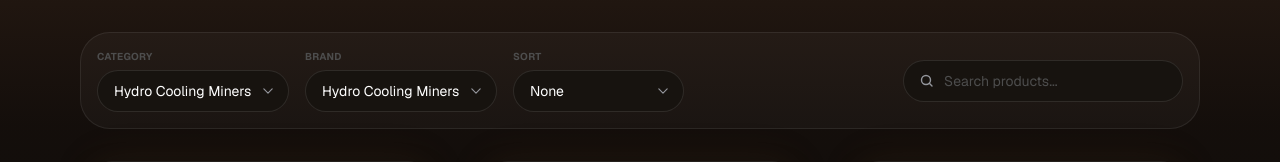
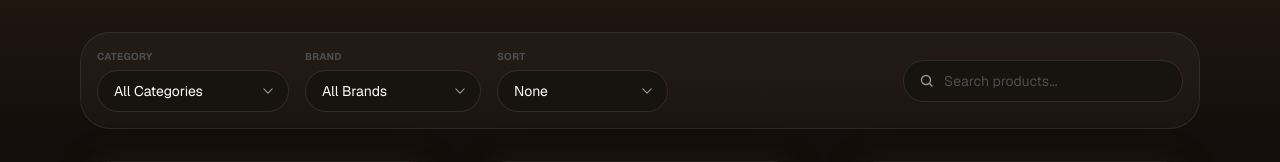
Before and after one commit to AmanMarakkar/qubite-c, a React (Vite) app: page /asic-machines in a window 1280 px wide. Shown: the part 780-942 px from the top of the page. Built offline with nearby package versions, Linux system fonts and the light colour scheme; a web font is replaced by a local one.

Commit message:
explore button issue and search bar fix

```diff
--- a/src/features/asic-machines/components/ProductsSection.tsx
+++ b/src/features/asic-machines/components/ProductsSection.tsx
@@ -1,3 +1,4 @@
+import { useMemo, useState } from 'react'
 import { Container } from '@/components/Container'
 import { Reveal } from '@/components/Reveal'
 import { WHATSAPP_LINK } from '@/lib/links'
@@ -10,6 +11,10 @@ import {
   WhatsAppIcon,
 } from './icons'
 
+type Category = 'Air Cooling Miners' | 'Hydro Cooling Miners' | 'Immersion Miners'
+type Brand = 'MicroBT' | 'Bitmain'
+type SortOption = 'None' | 'Price: Low to High' | 'Price: High to Low' | 'Hashrate'
+
 interface Product {
   title: string
   tag: string
@@ -21,6 +26,8 @@ interface Product {
   dailyProfit: string
   payback: string
   media: { type: 'image' | 'video'; src: string }
+  category: Category
+  brand: Brand
 }
 
 const baseProducts: Product[] = [
@@ -35,6 +42,8 @@ const baseProducts: Product[] = [
     dailyProfit: '+$3.92',
     payback: '954d',
     media: { type: 'image', src: '/asic/media/photo.png' },
+    category: 'Air Cooling Miners',
+    brand: 'MicroBT',
   },
   {
     title: 'Bitmain Antminer S21 XP (270TH)',
@@ -47,6 +56,8 @@ const baseProducts: Product[] = [
     dailyProfit: '+$8.10',
     payback: '839d',
     media: { type: 'video', src: '/asic/media/video-1.webm' },
+    category: 'Hydro Cooling Miners',
+    brand: 'Bitmain',
   },
   {
     title: 'Bitmain Antminer S21 Pro+ (234TH)',
@@ -59,10 +70,17 @@ const baseProducts: Product[] = [
     dailyProfit: '+$11.20',
     payback: '795d',
     media: { type: 'video', src: '/asic/media/video-2.webm' },
+    category: 'Immersion Miners',
+    brand: 'Bitmain',
   },
 ]
 
 const products: Product[] = [...baseProducts, ...baseProducts, ...baseProducts]
+
+function parseLeadingNumber(value: string): number {
+  const match = value.replace(/,/g, '').match(/[\d.]+/)
+  return match ? parseFloat(match[0]) : 0
+}
 
 const cardFont = { fontFamily: 'Inter, system-ui, sans-serif' }
 
@@ -237,6 +255,33 @@ function ProductCard({ product, delay }: { product: Product; delay: number }) {
 }
 
 export function ProductsSection() {
+  const [category, setCategory] = useState<Category | 'All'>('All')
+  const [brand, setBrand] = useState<Brand | 'All'>('All')
+  const [sort, setSort] = useState<SortOption>('None')
+  const [query, setQuery] = useState('')
+
+  const filteredProducts = useMemo(() => {
+    const q = query.trim().toLowerCase()
+    const result = products.filter((product) => {
+      if (category !== 'All' && product.category !== category) return false
+      if (brand !== 'All' && product.brand !== brand) return false
+      if (q && !product.title.toLowerCase().includes(q) && !product.brand.toLowerCase().includes(q)) {
+        return false
+      }
+      return true
+    })
+
+    if (sort === 'Price: Low to High') {
+      result.sort((a, b) => parseLeadingNumber(a.price) - parseLeadingNumber(b.price))
+    } else if (sort === 'Price: High to Low') {
+      result.sort((a, b) => parseLeadingNumber(b.price) - parseLeadingNumber(a.price))
+    } else if (sort === 'Hashrate') {
+      result.sort((a, b) => parseLeadingNumber(b.hashrate) - parseLeadingNumber(a.hashrate))
+    }
+
+    return result
+  }, [category, brand, sort, query])
+
   return (
     <section className="relative overflow-hidden bg-bg">
       <div
@@ -262,10 +307,15 @@ export function ProductsSection() {
               <label className="flex flex-col gap-1.5">
                 <span className="text-[10px] font-bold tracking-wide text-text-faint uppercase">Category</span>
                 <div className="relative">
-                  <select className="w-full min-w-44 cursor-pointer appearance-none rounded-full border border-[rgba(255,255,255,0.1)] bg-[#17130f] py-2.5 pr-9 pl-4 text-sm text-white focus:border-accent-cyan/40 focus:outline-none">
-                    <option>Hydro Cooling Miners</option>
-                    <option>Air Cooling Miners</option>
-                    <option>Immersion Miners</option>
+                  <select
+                    value={category}
+                    onChange={(e) => setCategory(e.target.value as Category | 'All')}
+                    className="w-full min-w-44 cursor-pointer appearance-none rounded-full border border-[rgba(255,255,255,0.1)] bg-[#17130f] py-2.5 pr-9 pl-4 text-sm text-white focus:border-accent-cyan/40 focus:outline-none"
+                  >
+                    <option value="All">All Categories</option>
+                    <option value="Hydro Cooling Miners">Hydro Cooling Miners</option>
+                    <option value="Air Cooling Miners">Air Cooling Miners</option>
+                    <option value="Immersion Miners">Immersion Miners</option>
                   </select>
                   <ChevronDownIcon className="pointer-events-none absolute top-1/2 right-4 size-2.5 -translate-y-1/2 text-text-subtle" />
                 </div>
@@ -274,10 +324,14 @@ export function ProductsSection() {
               <label className="flex flex-col gap-1.5">
                 <span className="text-[10px] font-bold tracking-wide text-text-faint uppercase">Brand</span>
                 <div className="relative">
-                  <select className="w-full min-w-44 cursor-pointer appearance-none rounded-full border border-[rgba(255,255,255,0.1)] bg-[#17130f] py-2.5 pr-9 pl-4 text-sm text-white focus:border-accent-cyan/40 focus:outline-none">
-                    <option>Hydro Cooling Miners</option>
-                    <option>MicroBT</option>
-                    <option>Bitmain</option>
+                  <select
+                    value={brand}
+                    onChange={(e) => setBrand(e.target.value as Brand | 'All')}
+                    className="w-full min-w-44 cursor-pointer appearance-none rounded-full border border-[rgba(255,255,255,0.1)] bg-[#17130f] py-2.5 pr-9 pl-4 text-sm text-white focus:border-accent-cyan/40 focus:outline-none"
+                  >
+                    <option value="All">All Brands</option>
+                    <option value="MicroBT">MicroBT</option>
+                    <option value="Bitmain">Bitmain</option>
                   </select>
                   <ChevronDownIcon className="pointer-events-none absolute top-1/2 right-4 size-2.5 -translate-y-1/2 text-text-subtle" />
                 </div>
@@ -286,11 +340,15 @@ export function ProductsSection() {
               <label className="flex flex-col gap-1.5">
                 <span className="text-[10px] font-bold tracking-wide text-text-faint uppercase">Sort</span>
                 <div className="relative">
-                  <select className="w-full min-w-32 cursor-pointer appearance-none rounded-full border border-[rgba(255,255,255,0.1)] bg-[#17130f] py-2.5 pr-9 pl-4 text-sm text-white focus:border-accent-cyan/40 focus:outline-none">
-                    <option>None</option>
-                    <option>Price: Low to High</option>
-                    <option>Price: High to Low</option>
-                    <option>Hashrate</option>
+                  <select
+                    value={sort}
+                    onChange={(e) => setSort(e.target.value as SortOption)}
+                    className="w-full min-w-32 cursor-pointer appearance-none rounded-full border border-[rgba(255,255,255,0.1)] bg-[#17130f] py-2.5 pr-9 pl-4 text-sm text-white focus:border-accent-cyan/40 focus:outline-none"
+                  >
+                    <option value="None">None</option>
+                    <option value="Price: Low to High">Price: Low to High</option>
+                    <option value="Price: High to Low">Price: High to Low</option>
+                    <option value="Hashrate">Hashrate</option>
                   </select>
                   <ChevronDownIcon className="pointer-events-none absolute top-1/2 right-4 size-2.5 -translate-y-1/2 text-text-subtle" />
                 </div>
@@ -301,6 +359,8 @@ export function ProductsSection() {
               <SearchIcon className="absolute top-1/2 left-4 size-4 -translate-y-1/2 text-text-subtle" />
               <input
                 type="text"
+                value={query}
+                onChange={(e) => setQuery(e.target.value)}
                 placeholder="Search products..."
                 className="w-full rounded-full border border-[rgba(255,255,255,0.1)] bg-[#17130f] py-2.5 pr-4 pl-10 text-sm text-white placeholder:text-text-faint focus:border-accent-cyan/40 focus:outline-none"
               />
@@ -308,11 +368,18 @@ export function ProductsSection() {
           </div>
         </Reveal>
 
-        <div className="grid grid-cols-1 justify-items-center gap-5 sm:grid-cols-2 lg:grid-cols-3">
-          {products.map((product, i) => (
-            <ProductCard key={`${product.title}-${i}`} product={product} delay={(i % 3) * 90} />
-          ))}
-        </div>
+        {filteredProducts.length > 0 ? (
+          <div className="grid grid-cols-1 justify-items-center gap-5 sm:grid-cols-2 lg:grid-cols-3">
+            {filteredProducts.map((product, i) => (
+              <ProductCard key={`${product.title}-${i}`} product={product} delay={(i % 3) * 90} />
+            ))}
+          </div>
+        ) : (
+          <div className="flex flex-col items-center gap-2 rounded-2xl border border-white/8 bg-white/3 py-16 text-center">
+            <p className="text-sm font-semibold text-white">No products match your filters</p>
+            <p className="text-xs text-text-subtle">Try a different category, brand, or search term.</p>
+          </div>
+        )}
       </Container>
     </section>
   )
--- a/src/features/home/components/CtaBanner.tsx
+++ b/src/features/home/components/CtaBanner.tsx
@@ -1,3 +1,4 @@
+import { Link } from 'react-router-dom'
 import { Reveal } from '@/components/Reveal'
 import { WHATSAPP_LINK } from '@/lib/links'
 
@@ -46,10 +47,10 @@ export function CtaBanner() {
               <HeadsetIcon />
               Talk to human
             </a>
-            <button type="button" className="deployment-cta-button deployment-cta-products">
+            <Link to="/asic-machines" className="deployment-cta-button deployment-cta-products">
               <ArrowIcon />
               Explore Products
-            </button>
+            </Link>
           </div>
         </div>
       </Reveal>
--- a/src/features/home/components/Hero.tsx
+++ b/src/features/home/components/Hero.tsx
@@ -1,3 +1,4 @@
+import { Link } from 'react-router-dom'
 import { Container } from '@/components/Container'
 import { WHATSAPP_LINK } from '@/lib/links'
 
@@ -55,13 +56,13 @@ export function Hero() {
               lifting a finger.
             </p>
             <div className="animate-fade-in-up flex flex-wrap items-center gap-3.5 pt-2" style={{ animationDelay: '240ms' }}>
-              <button
-                type="button"
+              <Link
+                to="/asic-machines"
                 className="inline-flex items-center gap-2 rounded-full border border-white/15 bg-black/40 px-6 py-3 text-sm font-bold text-white transition-all duration-200 hover:border-white/30 hover:bg-black/60 active:scale-95"
               >
                 <img src="/figma/hero/shopping-cart.svg" alt="" className="size-[14px]" />
                 Discover Machines
-              </button>
+              </Link>
               <a
                 href={WHATSAPP_LINK}
                 target="_blank"
```
Also changed, not shown: src/features/home/components/EcosystemCategories.tsx (+23 -6 lines).
